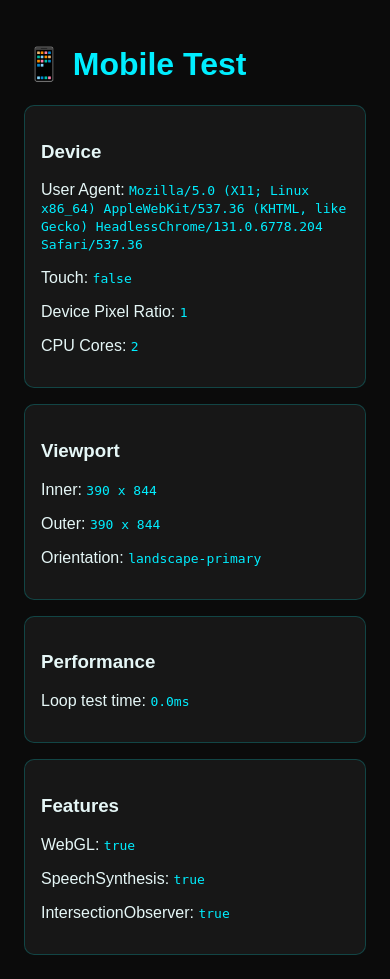
After one commit to ShaikSameerShubhan0089/portfolio, a Flask app: page /mobile-test in a window 390 px wide. The commit adds this page. Run offline with Flask 3, Linux system fonts and the light colour scheme.

Commit message:
Security + features: move AI to server proxy, remove secrets, tokenized resume approval, add env example, add mobile test route/page, load AOS & local scripts, fix favicon

```diff
--- a/myapp.py
+++ b/myapp.py
@@ -3,31 +3,63 @@ from dotenv import load_dotenv
 import os
 import smtplib
 from email.message import EmailMessage
+import hmac, hashlib, time, base64
+import requests
 
 # === Load .env Variables ===
 load_dotenv()
 
 app = Flask(__name__)
 
+# Helpers for signed tokens
+APP_SECRET = os.getenv("APP_SECRET", "change_me")
+BASE_URL = os.getenv("BASE_URL", "http://localhost:5000")
+
+def sign_token(email: str, name: str, ttl_secs: int = 3600) -> str:
+    ts = int(time.time())
+    msg = f"{email}|{name}|{ts}"
+    sig = hmac.new(APP_SECRET.encode(), msg.encode(), hashlib.sha256).hexdigest()
+    token = base64.urlsafe_b64encode(f"{msg}|{sig}".encode()).decode()
+    return token
+
+def verify_token(token: str, ttl_secs: int = 3600):
+    try:
+        raw = base64.urlsafe_b64decode(token.encode()).decode()
+        email, name, ts, sig = raw.split('|')
+        if time.time() - int(ts) > ttl_secs:
+            return None
+        msg = f"{email}|{name}|{ts}"
+        expected = hmac.new(APP_SECRET.encode(), msg.encode(), hashlib.sha256).hexdigest()
+        if not hmac.compare_digest(sig, expected):
+            return None
+        return email, name
+    except Exception:
+        return None
+
 # === Routes ===
 @app.route('/')
 def index():
     return render_template('index.html')
 
+@app.route('/mobile-test')
+def mobile_test():
+    return render_template('mobile_test.html')
+
 # === Resume Request Form Handler ===
 @app.route('/request_resume', methods=["POST"])
 def request_resume():
-    name = request.form.get("name")
-    email = request.form.get("email")
+    name = request.form.get("name", "").strip()
+    email = request.form.get("email", "").strip()
 
     if not name or not email:
-        return "<h3>❌ Please fill in all fields.</h3>"
+        return "<h3>❌ Please fill in all fields.</h3>", 400
 
     sender_email = os.getenv("SENDER_EMAIL")
     sender_password = os.getenv("SENDER_PASSWORD")
     recipient_email = sender_email  # You (Sameer) receive it
 
-    approve_link = f"https://sameer-porfolio.onrender.com/approve_resume?email={email}&name={name}"
+    token = sign_token(email, name, ttl_secs=24*3600)
+    approve_link = f"{BASE_URL}/approve_resume?token={token}"
     deny_link = f"mailto:{email}?subject=Regarding%20Resume%20Request&body=Hi%20{name},%20thank%20you%20for%20your%20interest.%20Currently%20I’m%20unable%20to%20share%20my%20resume.%20Regards,%20Sameer"
 
     # Compose the HTML message
@@ -37,7 +69,7 @@ def request_resume():
         <h2>📄 New Resume Access Request</h2>
         <p><strong>👤 Name:</strong> {name}</p>
         <p><strong>📧 Email:</strong> {email}</p>
-        <p>👉 Choose how you want to respond:</p>
+        <p>👉 Choose how you want to respond (link valid for 24 hours):</p>
         <a href="{approve_link}" style="background-color:#0ef;color:#000;padding:12px 22px;text-decoration:none;border-radius:6px;font-weight:bold;margin-right:10px;">✅ Approve & Send Resume</a>
         <a href="{deny_link}" style="background-color:#ff4d4d;color:#fff;padding:12px 22px;text-decoration:none;border-radius:6px;font-weight:bold;">❌ Deny Request</a>
         <br><br>
@@ -63,14 +95,18 @@ def request_resume():
         except Exception as template_error:
             return f"<h3>✅ Thank you {name}! Sameer will respond shortly to {email}. <br><small>Template Error: {str(template_error)}</small></h3>"
     except Exception as e:
-        return f"<h3>❌ Error sending notification email: {str(e)}</h3>"
+        return f"<h3>❌ Error sending notification email: {str(e)}</h3>", 500
 
 
-# === Resume Approval Route ===
+# === Resume Approval Route (token-verified) ===
 @app.route('/approve_resume')
 def approve_resume():
-    hr_email = request.args.get("email")
-    name = request.args.get("name")
+    token = request.args.get("token", "")
+    verified = verify_token(token, ttl_secs=24*3600)
+    if not verified:
+        return "<h3>❌ Invalid or expired link.</h3>", 400
+
+    hr_email, name = verified
 
     sender_email = os.getenv("SENDER_EMAIL")
     sender_password = os.getenv("SENDER_PASSWORD")
@@ -111,7 +147,7 @@ AI & Data Science Developer
                 filename="Sameer_Shaik_Resume.pdf"
             )
     except FileNotFoundError:
-        return "<h3>❌ Resume file not found. Please upload it to /static/resume/</h3>"
+        return "<h3>❌ Resume file not found. Please upload it to /static/resume/</h3>", 404
 
     try:
         server = smtplib.SMTP_SSL("smtp.gmail.com", 465)
@@ -123,7 +159,35 @@ AI & Data Science Developer
         except Exception as template_error:
             return f"<h3>✅ Resume sent successfully to {hr_email}! <br><small>Template Error: {str(template_error)}</small></h3>"
     except Exception as e:
-        return f"<h3>❌ Failed to send resume: {str(e)}</h3>"
+        return f"<h3>❌ Failed to send resume: {str(e)}</h3>", 500
+
+
+# === Server-side Chat Proxy (Gemini) ===
+@app.route('/api/chat', methods=['POST'])
+def api_chat():
+    data = request.get_json(silent=True) or {}
+    prompt = (data.get('prompt') or '').strip()
+    if not prompt:
+        return jsonify({ 'error': 'Prompt is required' }), 400
+
+    api_key = os.getenv('GEMINI_API_KEY')
+    if not api_key:
+        return jsonify({ 'error': 'Server not configured' }), 500
+
+    url = "https://generativelanguage.googleapis.com/v1beta/models/gemini-2.0-flash:generateContent"
+    headers = {"Content-Type": "application/json", "X-goog-api-key": api_key}
+    payload = {"contents": [{"parts": [{"text": prompt}]}]}
+
+    try:
+        r = requests.post(url, headers=headers, json=payload, timeout=20)
+        r.raise_for_status()
+        data = r.json()
+        answer = data.get("candidates", [{}])[0].get("content", {}).get("parts", [{}])[0].get("text", "")
+        if not answer:
+            answer = "I couldn't generate a response right now. Please try again."
+        return jsonify({ 'answer': answer })
+    except Exception:
+        return jsonify({ 'error': 'AI service error' }), 502
 
 
 # === Start Server ===
--- /dev/null
+++ b/templates/mobile_test.html
@@ -0,0 +1,71 @@
+<!DOCTYPE html>
+<html lang="en">
+<head>
+  <meta charset="UTF-8">
+  <meta name="viewport" content="width=device-width, initial-scale=1.0">
+  <title>Mobile Test</title>
+  <style>
+    body { font-family: Arial, sans-serif; background:#0b0b0b; color:#e6f7f7; padding: 1rem; }
+    h1 { color:#0ef; }
+    .grid { display:grid; grid-template-columns: repeat(auto-fit,minmax(260px,1fr)); gap:1rem; }
+    .card { background:rgba(255,255,255,0.05); border:1px solid rgba(0,255,255,0.2); border-radius:10px; padding:1rem; }
+    code { color:#0ef; }
+  </style>
+</head>
+<body>
+  <h1>📱 Mobile Test</h1>
+  <div class="grid">
+    <div class="card">
+      <h3>Device</h3>
+      <div id="device"></div>
+    </div>
+    <div class="card">
+      <h3>Viewport</h3>
+      <div id="viewport"></div>
+    </div>
+    <div class="card">
+      <h3>Performance</h3>
+      <div id="perf"></div>
+    </div>
+    <div class="card">
+      <h3>Features</h3>
+      <div id="features"></div>
+    </div>
+  </div>
+  <script>
+    function set(id, html){ document.getElementById(id).innerHTML = html; }
+
+    const isTouch = 'ontouchstart' in window || navigator.maxTouchPoints > 0;
+    const dpr = window.devicePixelRatio || 1;
+    const cores = navigator.hardwareConcurrency || 'N/A';
+
+    set('device', `
+      <p>User Agent: <code>${navigator.userAgent}</code></p>
+      <p>Touch: <code>${isTouch}</code></p>
+      <p>Device Pixel Ratio: <code>${dpr}</code></p>
+      <p>CPU Cores: <code>${cores}</code></p>
+    `);
+
+    function updateViewport(){
+      set('viewport', `
+        <p>Inner: <code>${window.innerWidth} x ${window.innerHeight}</code></p>
+        <p>Outer: <code>${window.outerWidth} x ${window.outerHeight}</code></p>
+        <p>Orientation: <code>${screen.orientation?.type || 'N/A'}</code></p>
+      `);
+    }
+    updateViewport();
+    window.addEventListener('resize', updateViewport);
+
+    const t0 = performance.now();
+    let s = 0; for (let i=0;i<1e6;i++) s += Math.sqrt(i);
+    const t1 = performance.now();
+    set('perf', `<p>Loop test time: <code>${(t1-t0).toFixed(1)}ms</code></p>`);
+
+    set('features', `
+      <p>WebGL: <code>${!!window.WebGLRenderingContext}</code></p>
+      <p>SpeechSynthesis: <code>${'speechSynthesis' in window}</code></p>
+      <p>IntersectionObserver: <code>${'IntersectionObserver' in window}</code></p>
+    `);
+  </script>
+</body>
+</html>
```
Also changed, not shown: templates/index.html (+5 -5 lines), README.md.
